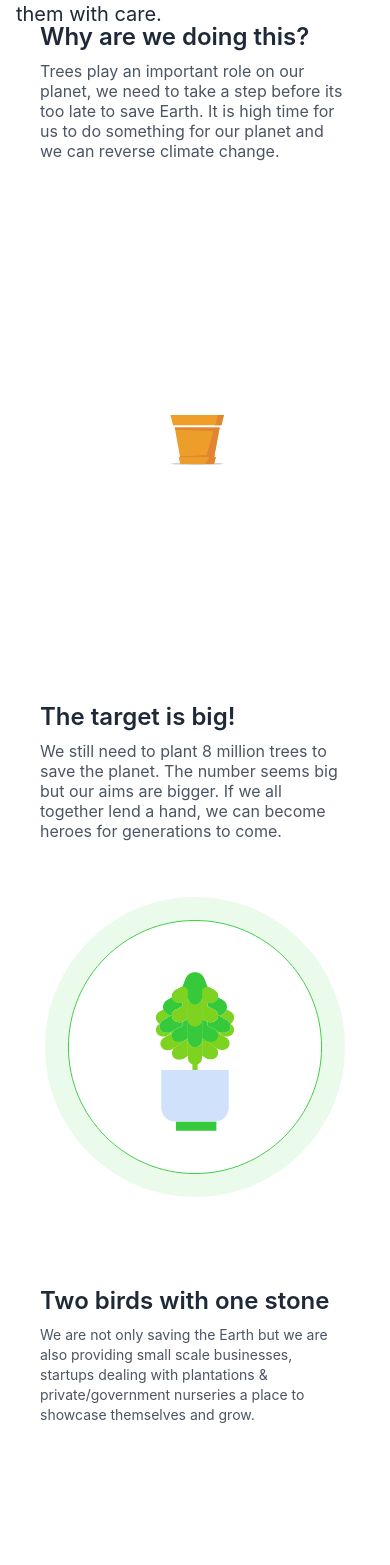
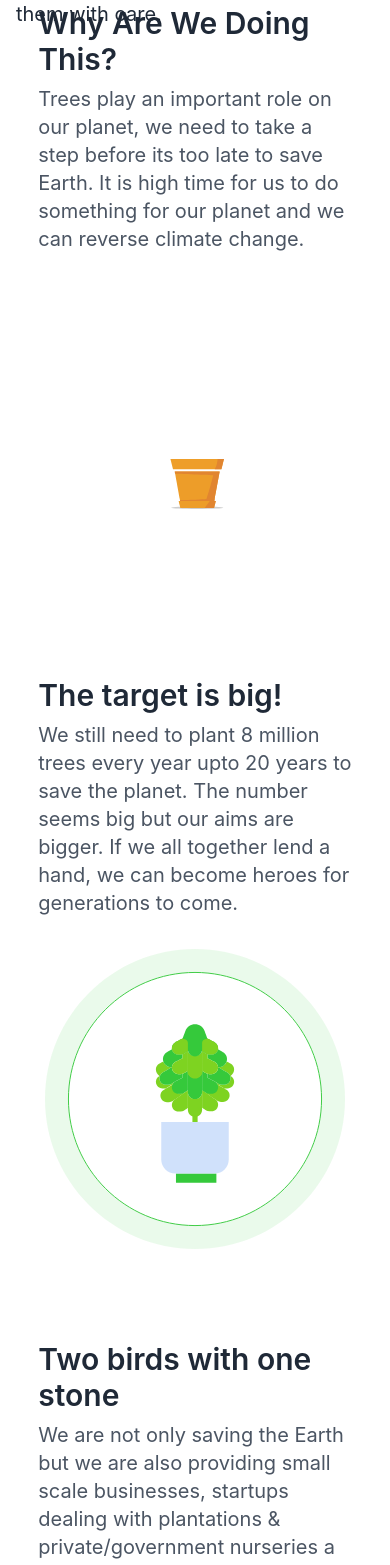
Before and after one commit to N-Deepika/onemoretree, a Next.js app: page / in a window 390 px wide. Shown: the part 432-1997 px from the top of the page. Built offline with nearby package versions, Linux system fonts and the light colour scheme.

Commit message:
Styling and Content

```diff
--- a/components/Explore/Products.js
+++ b/components/Explore/Products.js
@@ -36,8 +36,8 @@ export default function Products({ trees }) {
 
                   <div className="mt-auto">
                     <div className="flex items-center flex-wrap">
-                      <button className="text-indigo-500 inline-flex cursor-pointer items-center md:mb-2 lg:mb-0">
-                        Donate This
+                      <button className="text-indigo-500 border-2 px-2 py-1 hover:bg-indigo-500 hover:text-white inline-flex cursor-pointer items-center md:mb-2 lg:mb-0">
+                        Plant This
                       </button>
                       <span className="text-gray-700 mr-3 inline-flex items-center lg:ml-auto md:ml-0 ml-auto leading-none text-sm pr-3 py-1 border-r-2 border-gray-200">
                         <div className="px-1">
--- a/components/Home/Section.js
+++ b/components/Home/Section.js
@@ -1,8 +1,11 @@
 import React from "react";
+import { useMediaQuery } from "react-responsive";
 import Lottie from "react-lottie";
 import animationData from "../../assets/tree.json";
 
 const Feature10 = () => {
+  const isMobile = useMediaQuery({ query: "(max-width: 640px)" });
+
   const defautOptions = {
     loop: true,
     autoplay: true,
@@ -12,27 +15,35 @@ const Feature10 = () => {
     },
   };
   return (
-    <div className="xl:mx-auto hover:bg-gray-100 xl:container hover:shadow-2xl hover:rounded-lg">
+    <div className="xl:mx-auto xl:container my-3 hover:bg-gray-100 hover:shadow-2xl hover:rounded-lg">
       <div className="lg:px-12 md:px-6 px-4 md:py-2 py-8">
-        <div className="flex flex-col-reverse lg:flex-row items-center">
-          <div className="w-full lg:w-1/2 md:py-8 py-6">
-            {/* <img
-              src="https://cdn.tuk.dev/assets/templates/e-commerce-kit/luxe2.png"
-              alt="bag"
-              className="lg:w-full h-full object-cover object-center w-full"
-            /> */}
-            <Lottie options={defautOptions} height={300} width={300} />
-          </div>
-          <div className="lg:w-1/2 lg:pl-12 lg:pr-24 p-6">
-            <p className="md:text-3xl lg:text-4xl text-2xl font-semibold lg:leading-9 text-gray-800 lg:pb-6 md:pb-4 pb-2">
-              Why are we doing this?
-            </p>
-            <p className="text-md leading-5 text-gray-600 md:pb-10 pb-8">
-              Trees play an important role on our planet, we need to take a step
-              before its too late to save Earth. It is high time for us to do
-              something for our planet and we can reverse climate change.
-            </p>
-            <div className="md:block flex items-center justify-center"></div>
+        <div className="flex flex-col sm:flex-row justify-center items-center">
+          <div className="w-full flex flex-col  justify-between sm:flex-row md:w-11/12 items-center md:py-8 p-2">
+            {!isMobile ? (
+              <div className="flex-1">
+                <Lottie options={defautOptions} height={300} width={300} />
+              </div>
+            ) : (
+              ""
+            )}
+            <div className="w-11/12 sm:w-1/2">
+              <p className="md:text-3xl lg:text-5xl text-3xl font-semibold lg:leading-9 text-gray-800 lg:pb-6 md:pb-4 pb-2">
+                Why Are We Doing This?
+              </p>
+              <p className="text-xl sm:text-2xl leading-7 text-gray-600 md:pb-10 pb-8">
+                Trees play an important role on our planet, we need to take a
+                step before its too late to save Earth. It is high time for us
+                to do something for our planet and we can reverse climate
+                change.
+              </p>
+            </div>
+            {isMobile ? (
+              <div className="flex-1">
+                <Lottie options={defautOptions} height={300} width={300} />
+              </div>
+            ) : (
+              ""
+            )}
           </div>
         </div>
       </div>
--- a/components/Home/Section2.js
+++ b/components/Home/Section2.js
@@ -1,8 +1,11 @@
 import React from "react";
 import Lottie from "react-lottie";
+import { useMediaQuery } from "react-responsive";
 import animationData from "../../assets/tree2.json";
 
 const Feature10 = () => {
+  const isMobile = useMediaQuery({ query: "(max-width: 640px)" });
+
   const defautOptions = {
     loop: true,
     autoplay: true,
@@ -12,27 +15,25 @@ const Feature10 = () => {
     },
   };
   return (
-    <div className="xl:mx-auto xl:container hover:bg-gray-100 hover:shadow-2xl hover:rounded-lg">
+    <div className="xl:mx-auto xl:container my-3 hover:bg-gray-100 hover:shadow-2xl hover:rounded-lg">
       <div className="lg:px-12 md:px-6 px-4 md:py-2 py-8">
-        <div className="flex flex-col-reverse lg:flex-row items-center">
-          <Lottie options={defautOptions} height={300} width={300} />
-          <div className="w-full lg:w-1/2 md:py-8 p-6">
-            <p className="md:text-3xl lg:text-4xl text-2xl font-semibold lg:leading-9 text-gray-800 lg:pb-6 md:pb-4 pb-2">
-              The target is big!
-            </p>
-            <p className="text-md leading-5 text-gray-600 md:pb-10 pb-8">
-              We still need to plant 8 million trees to save the planet. The
-              number seems big but our aims are bigger. If we all together lend
-              a hand, we can become heroes for generations to come.
-            </p>
-            <div className="md:block flex items-center justify-center"></div>
-          </div>
-          <div className="w-full lg:w-1/2 md:py-9 py-6">
-            {/* <img
-              src="https://cdn.tuk.dev/assets/templates/e-commerce-kit/luxe2.png"
-              alt="bag"
-              className="lg:w-full h-full object-cover object-center w-full"
-            /> */}
+        <div className="flex flex-col sm:flex-row justify-center items-center">
+          <div className="w-full flex flex-col  justify-between sm:flex-row md:w-11/12 items-center md:py-8 p-2">
+            <div className="w-11/12 sm:w-1/2">
+              <p className="md:text-3xl lg:text-5xl text-3xl font-semibold lg:leading-9 text-gray-800 lg:pb-6 md:pb-4 pb-2">
+                The target is big!
+              </p>
+              <p className="text-xl sm:text-2xl leading-7 text-gray-600 md:pb-10 pb-8">
+                We still need to plant 8 million trees every year upto 20 years
+                to save the planet. The number seems big but our aims are
+                bigger. If we all together lend a hand, we can become heroes for
+                generations to come.
+              </p>
+            </div>
+
+            <div className="flex-1">
+              <Lottie options={defautOptions} height={300} width={300} />
+            </div>
           </div>
         </div>
       </div>
--- a/components/Home/Section3.js
+++ b/components/Home/Section3.js
@@ -1,8 +1,11 @@
 import React from "react";
+import { useMediaQuery } from "react-responsive";
 import Lottie from "react-lottie";
 import animationData from "../../assets/tree3.json";
 
 const Feature10 = () => {
+  const isMobile = useMediaQuery({ query: "(max-width: 640px)" });
+
   const defautOptions = {
     loop: true,
     autoplay: true,
@@ -12,28 +15,35 @@ const Feature10 = () => {
     },
   };
   return (
-    <div className="xl:mx-auto xl:container hover:bg-gray-100 hover:shadow-2xl hover:rounded-lg">
-      <div className="lg:px-12 flex justify-between md:px-6 px-4 md:py-2 py-8">
-        <div className="flex flex-col-reverse lg:flex-row items-center">
-          <div className="w-full lg:w-1/2 md:py-8 py-6">
-            {/* <img
-              src="https://cdn.tuk.dev/assets/templates/e-commerce-kit/luxe2.png"
-              alt="bag"
-              className="lg:w-full h-full object-cover object-center w-full"
-            /> */}
+    <div className="xl:mx-auto xl:container my-3 hover:bg-gray-100 hover:shadow-2xl hover:rounded-lg">
+      <div className="lg:px-12 md:px-6 px-4 md:py-2 py-8">
+        <div className="flex flex-col sm:flex-row justify-center items-center">
+          <div className="w-full flex flex-col  justify-between sm:flex-row md:w-11/12 items-center md:py-8 p-2">
+            {!isMobile ? (
+              <div className="flex-1">
                 <Lottie options={defautOptions} height={300} width={300} />
               </div>
-          <div className="lg:w-1/2 lg:pl-12 lg:pr-24 p-6">
-            <p className="md:text-3xl lg:text-4xl text-2xl font-semibold lg:leading-9 text-gray-800 lg:pb-6 md:pb-4 pb-2">
+            ) : (
+              ""
+            )}
+            <div className="w-11/12 sm:w-1/2">
+              <p className="md:text-3xl lg:text-5xl text-3xl font-semibold lg:leading-9 text-gray-800 lg:pb-6 md:pb-4 pb-2">
                 Two birds with one stone
               </p>
-            <p className="text-sm leading-5 text-gray-600 md:pb-10 pb-8">
+              <p className="text-xl sm:text-2xl leading-7 text-gray-600 md:pb-10 pb-8">
                 We are not only saving the Earth but we are also providing small
                 scale businesses, startups dealing with plantations &
                 private/government nurseries a place to showcase themselves and
                 grow.
               </p>
-            <div className="md:block flex items-center justify-center"></div>
+            </div>
+            {isMobile ? (
+              <div className="flex-1">
+                <Lottie options={defautOptions} height={300} width={300} />
+              </div>
+            ) : (
+              ""
+            )}
           </div>
         </div>
       </div>
--- a/package.json
+++ b/package.json
@@ -16,7 +16,8 @@
     "react-dom": "17.0.2",
     "react-icons": "^4.3.1",
     "react-lottie": "^1.2.3",
-    "react-modal": "^3.14.4"
+    "react-modal": "^3.14.4",
+    "react-responsive": "^9.0.0-beta.6"
   },
   "devDependencies": {
     "autoprefixer": "^10.4.2",
--- /dev/null
+++ b/pages/ouraim.js
@@ -0,0 +1,45 @@
+import React from "react";
+
+const Ouraim = () => {
+  return (
+    <div className="p-8">
+      <div className="goal">
+        <div className="text-4xl font-bold pb-2 border-b-4 border-b-slate-500">
+          Why this!? Why are we doing this?
+        </div>
+        <p className="text-2xl first-letter:text-4xl text-gray-700 mt-2 mb-8">
+          Our carbon emissions must be drastically reduced to prevent the most
+          dangerous effects of climate change. And how do we do that? By
+          planting trees. One tree can sequester more than one ton of carbon
+          dioxide in its lifetime. Our goal is to simplify the process so
+          everyone can contribute, from individuals/volunteers to nurseries and
+          companies alike, to help save the earth. According to facts, we still
+          need to plant 8 million trees per year upto 20 years to save our
+          planet, and we together can achieve this if we all play our roles in
+          it and be a responsible earthling.
+        </p>
+        <div className="text-3xl border-b-4 border-b-slate-500 inline ">
+          How can you contribute
+        </div>
+        <p className="text-2xl first-letter:text-4xl text-gray-700 mt-2">
+          Is getting outside and physically planting a tree not an option for
+          you? Do you still want to do something? OneMoreTree has some great and
+          easy steps for you to follow. You just have to go about and select a
+          tree and get your saplings into the earth. This initiative works with
+          people all over the world who depends on tree planting for their
+          businesses. Contributors can pick the type of tree they want, from a
+          neem to an eucalyptus, their quantities and place an order. Following
+          that , those orders will be forwarded to the other trees selling
+          businesses and other small scale planters who acts like a distributor
+          for us. But thats not only it, we also give a plateform to the young
+          climate enthusiasts to lend their hand in saving the Earth, promote
+          them by providing a leaderboard and prizes for the top saviours and
+          also contribute to other initiatives working towards saving the world
+          with the help of a bit of margin we are keeping in the model.
+        </p>
+      </div>
+    </div>
+  );
+};
+
+export default Ouraim;
```
Also changed, not shown: 1 other file (tests, documents, lock files or other folders). Lines whose indentation alone changed are shown as unchanged.
